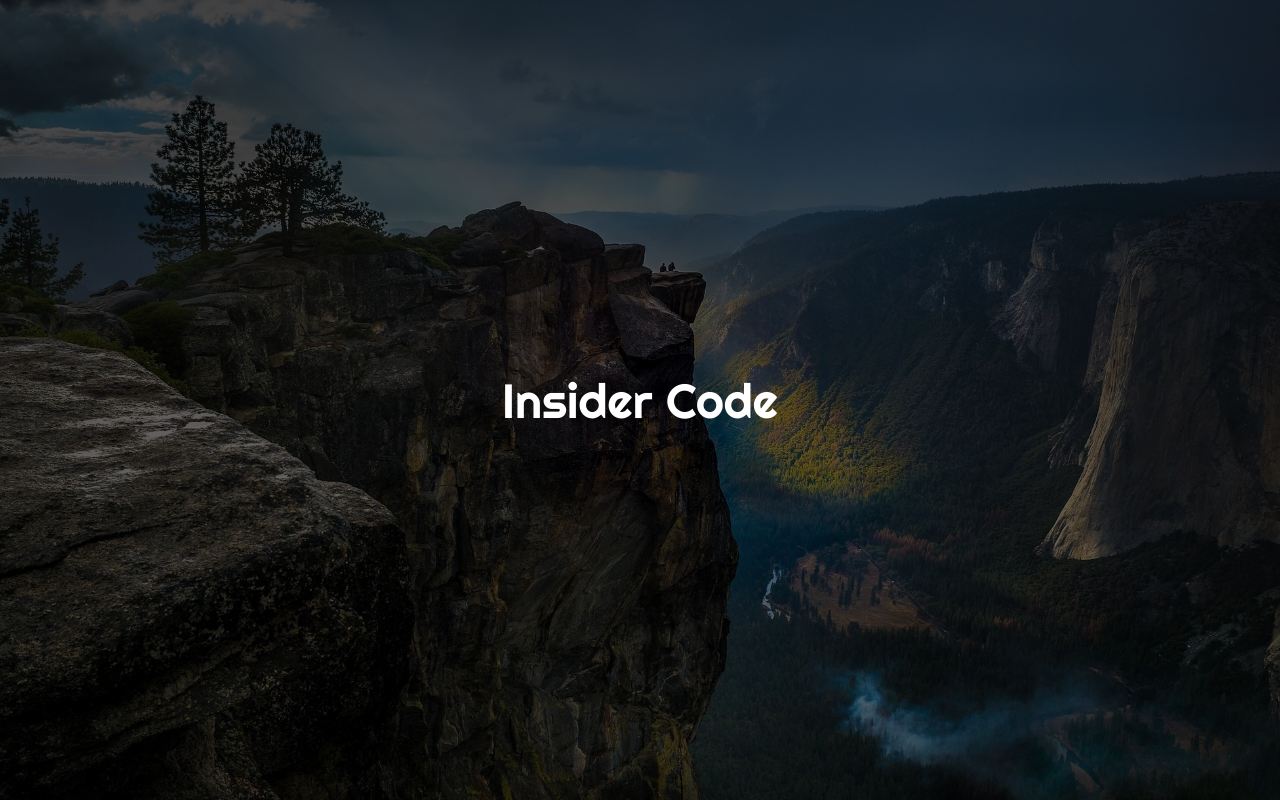
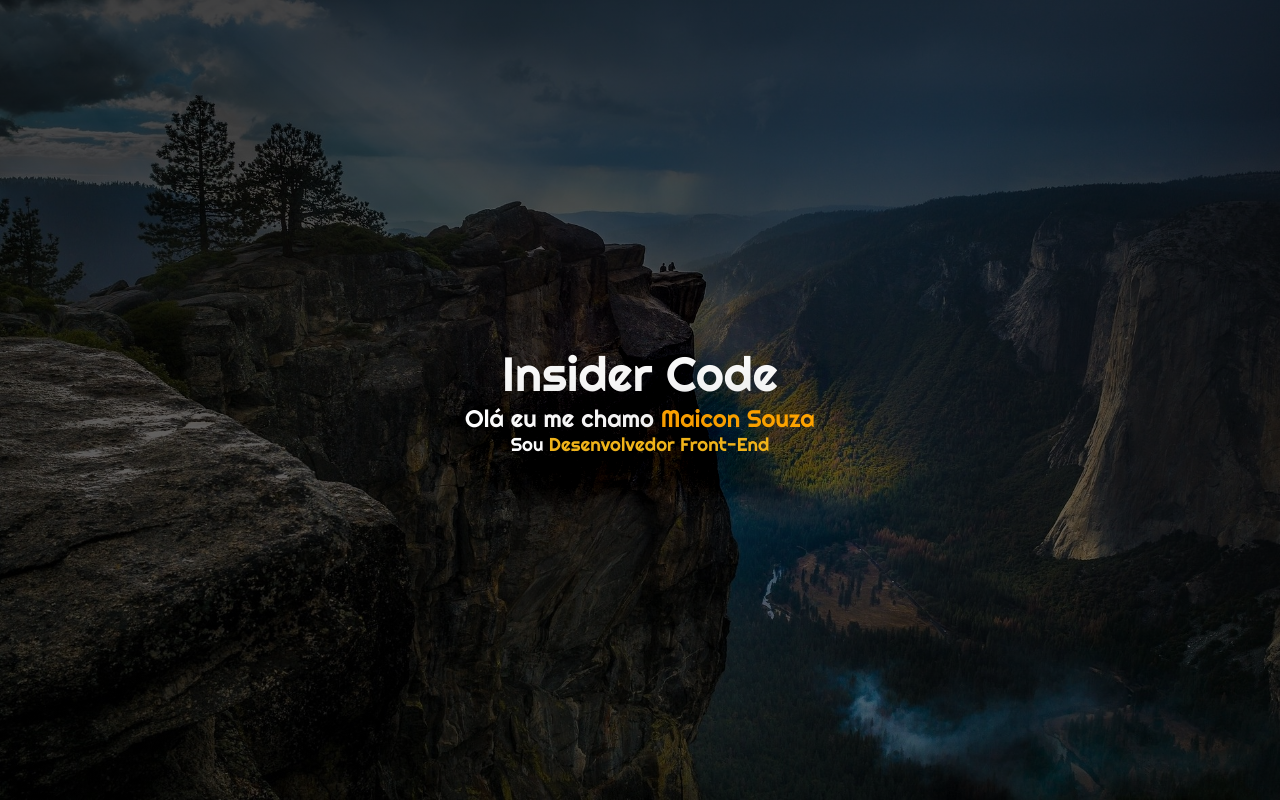
Before and after one commit to MaiconSouzaDevFrontEnd/insidercode, a plain HTML site: page index.html in a window 1280 px wide. Drawn offline with Linux system fonts and the light colour scheme; a web font is replaced by a local one.

Commit message:
adicionando o meu nome e a função

```diff
--- a/index.html
+++ b/index.html
@@ -17,6 +17,7 @@
             display: flex;
             justify-content: center;
             align-items: center;
+            flex-direction: column;
             min-height: 100vh;
             font-family:Cambria, Cochin, Georgia, Times, 'Times New Roman', serif ;
         }
@@ -32,23 +33,40 @@
             display: flex;
             justify-content: center;
             align-items: center;
+            flex-direction: column;
 
             position: relative;
         }
 
         h1{
+            font-size: 3rem;
+        }
+
+        h1,h2,h3{
             color: white;
-            font-size: 3rem;
             font-family: "Righteous", sans-serif;
             font-weight: 400;
             text-shadow: 0 0 100px #313131;
         }
+
+        h2 span{
+            color: orange;
+        }
+
+        h3 span{
+            color: rgb(239, 179, 26);
+        }
+
+
 
     </style>
 </head>
 <body>
     <header>
         <h1>Insider Code</h1>
+        <h2>Olá eu me chamo <span>Maicon Souza</span></h2>
+        <h3>Sou <span> Desenvolvedor Front-End</span></h3>
     </header>
+
 </body>
 </html>
```
